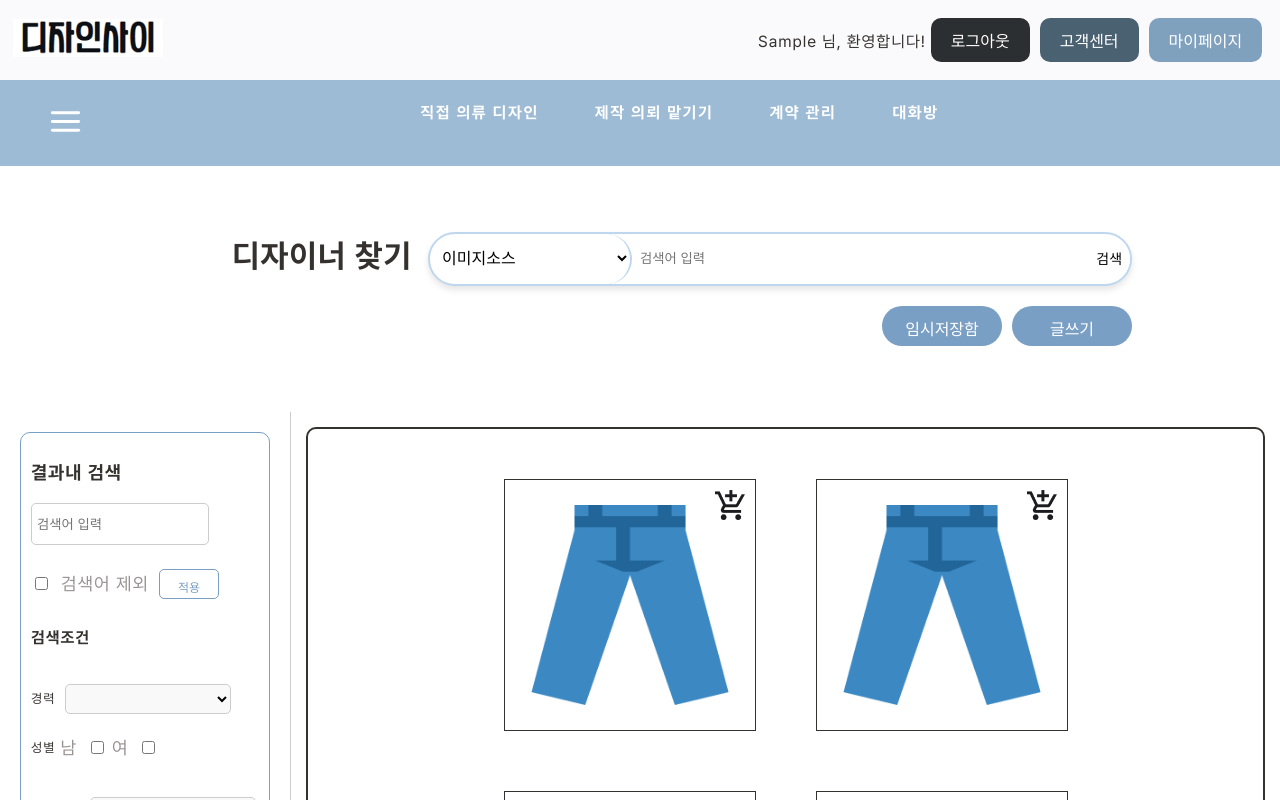
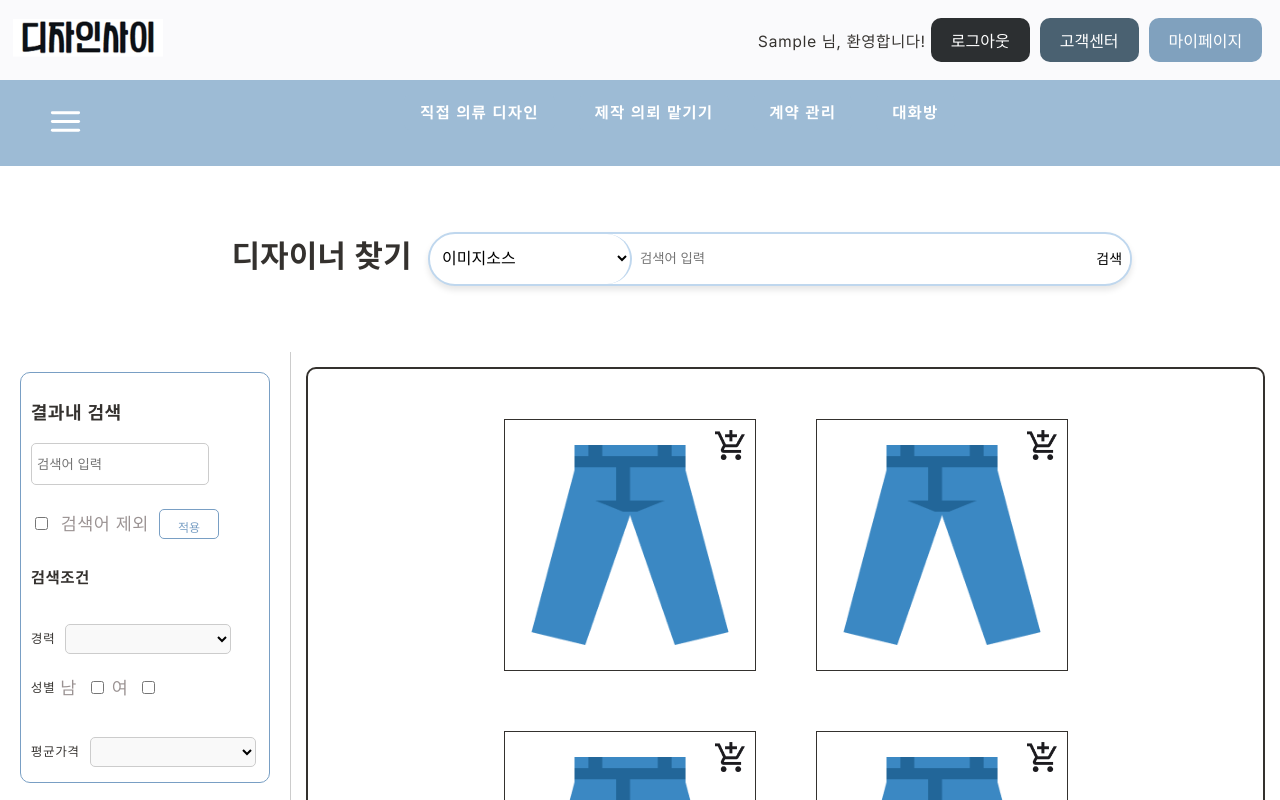
Before and after one commit to kimwax112/letsgit, a React (Create React App) app in the folder 프론트엔드/: page /client/ChoseDesigner in a window 1280 px wide. Shown: the top 800 px of the page. Built offline with nearby package versions, Linux system fonts and the light colour scheme; a web font is replaced by a local one; what @draft-js-plugins/static-toolbar would draw is missing.

Commit message:
의뢰인-디자이너 찾기 필요없는 버튼 삭제

```diff
--- a/프론트엔드/src/pages/Request/Designer/ChoseDesigner.jsx
+++ b/프론트엔드/src/pages/Request/Designer/ChoseDesigner.jsx
@@ -38,8 +38,7 @@ const Content = styled.div`
 export default function ChoseDesigner() {
   return (
     <>
-
-      <ContentHeader children="디자이너 찾기" />
+      <ContentHeader children="디자이너 찾기" showButtons={false} />
       <RequestLayOut>
         <MainContainer>
           <Sidebar>
--- a/프론트엔드/src/pages/Request/ui/ContentHeader.jsx
+++ b/프론트엔드/src/pages/Request/ui/ContentHeader.jsx
@@ -36,12 +36,10 @@ const Text1 = styled.div`
   align-self: flex-start;
 `;
 
-export default function ContentHeader ({children}) {
+export default function ContentHeader({ children, showButtons = true }) {
   const [modalOpen, setModalOpen] = useState(false);
 
-
   return (
-
     <>
       <ContentHeader1>
         <Text1>
@@ -49,22 +47,23 @@ export default function ContentHeader ({children}) {
         </Text1>
         <SearchButtonWrapper>
           <SearchBar2 />
-            <ButtonContainer >
+          {showButtons && (
+            <ButtonContainer>
               {/* '임시저장함' 버튼 → /SavedRequests 페이지로 이동 */}
-              <NextButtonUI  onClick={() => setModalOpen(true)}>임시저장함</NextButtonUI>
+              <NextButtonUI onClick={() => setModalOpen(true)}>임시저장함</NextButtonUI>
               {/* '글쓰기' 버튼 → /RequestWriting 페이지로 이동 */}
               <NextButtonUI to="/client/RequestWriting">글쓰기</NextButtonUI>
             </ButtonContainer>
+          )}
         </SearchButtonWrapper>
       </ContentHeader1>
 
       {modalOpen && (
         <CustomModal onClose={() => setModalOpen(false)}>
           <h2>임시저장된 글</h2>
-        <ModalContent/>
+          <ModalContent />
         </CustomModal>
       )}
-
     </>
-  )
+  );
 }
```
Lines whose indentation alone changed are shown as unchanged.
